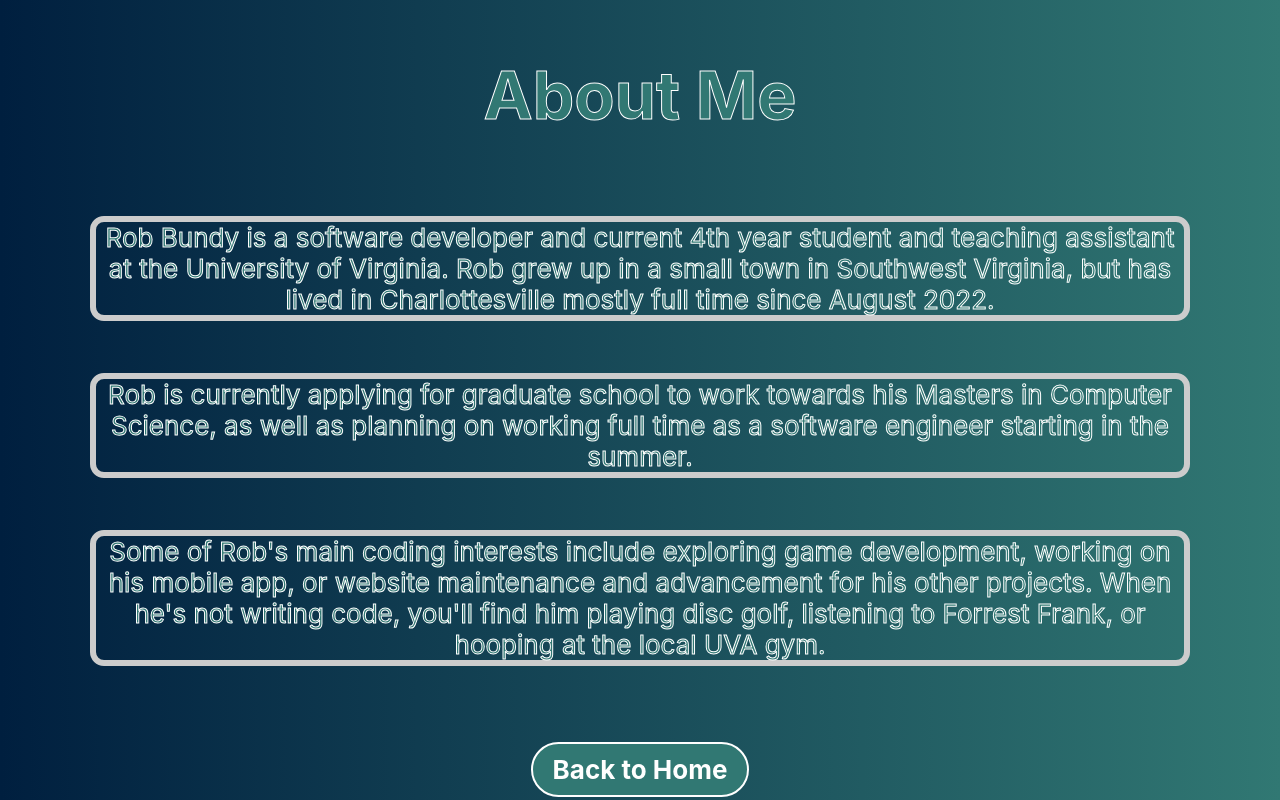
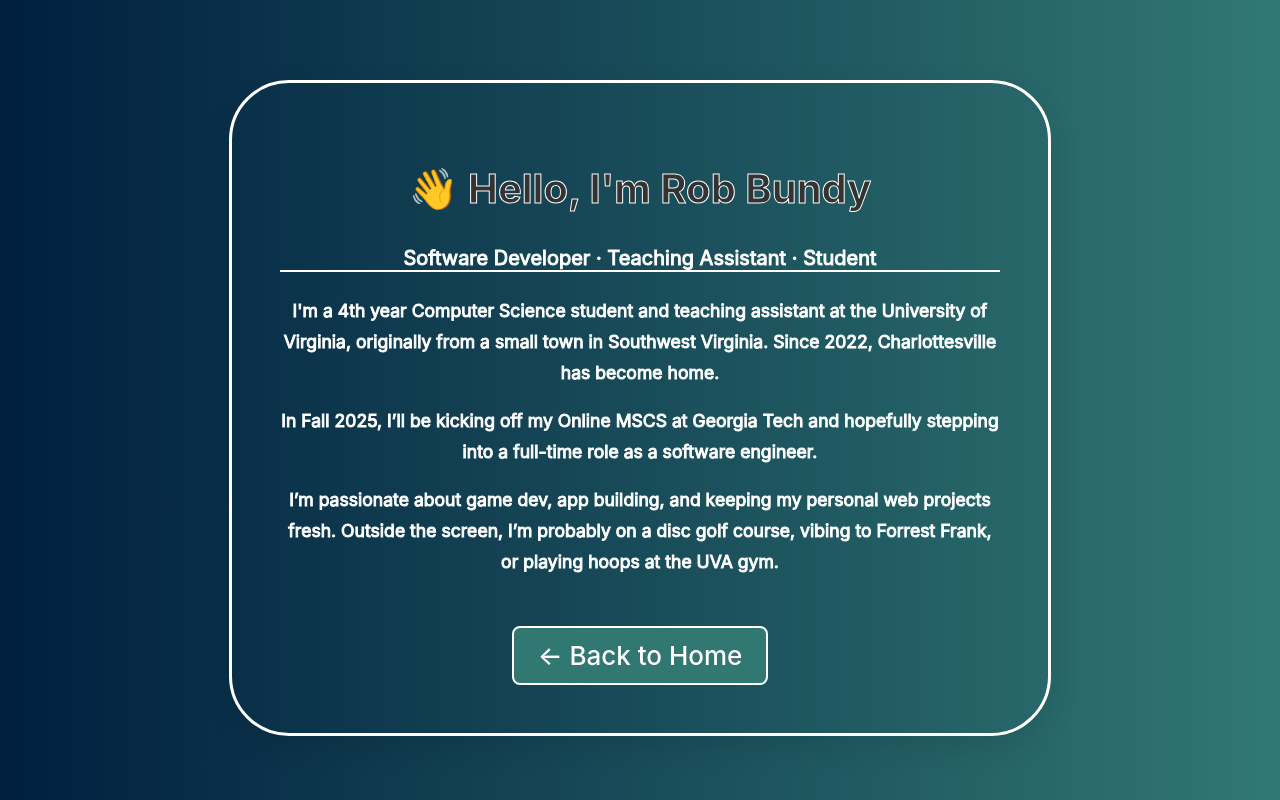
Before and after one commit to RobBundy2002/Website, a React (Create React App) app: page /#/Website/aboutme in a window 1280 px wide. Shown: the top 800 px of the page. Built offline with nearby package versions, Linux system fonts and the light colour scheme.

Commit message:
Redid the aboutme page

```diff
--- a/src/AboutMe.js
+++ b/src/AboutMe.js
@@ -1,29 +1,35 @@
 import React from 'react';
 import './StyleSheets/AboutMe.css';
-import {Link} from "react-router-dom";
+import { Link } from 'react-router-dom';
 
 const AboutMePage = () => {
     return (
-        <div className="about-me-container">
-            <h2>About Me</h2>
+        <section className="about-me-container">
+            <div className="about-me-card">
+                <h1 className="about-title">👋 Hello, I'm Rob Bundy</h1>
+                <p className="about-subtitle">Software Developer · Teaching Assistant · Student </p>
+
+                <div className="about-bio">
                     <p>
-                Rob Bundy is a software developer and current 4th year student and teaching assistant at the University
-                of Virginia. Rob grew up in a small town in Southwest Virginia, but has lived in Charlottesville mostly
-                full time since August 2022.
+                        I'm a 4th year Computer Science student and teaching assistant at the University of Virginia,
+                        originally from a small town in Southwest Virginia. Since 2022, Charlottesville has become home.
                     </p>
                     <p>
-                Rob is currently applying for graduate school to work towards his Masters in Computer Science, as well
-                as planning on working full time as a software engineer starting in the summer.
+                        In Fall 2025, I’ll be kicking off my Online MSCS at Georgia Tech and hopefully stepping into a full-time role
+                        as a software engineer.
                     </p>
                     <p>
-                Some of Rob's main coding interests include exploring game development, working on his
-                mobile app, or website maintenance and advancement for his other projects. When he's not writing code, you'll
-                find him playing disc golf, listening to Forrest Frank, or hooping at the local UVA gym.
+                        I’m passionate about game dev, app building, and keeping my personal web projects fresh.
+                        Outside the screen, I’m probably on a disc golf course, vibing to Forrest Frank, or playing hoops
+                        at the UVA gym.
                     </p>
+                </div>
+
                 <Link to="/Website/" className="back-to-home3">
-                Back to Home
+                    ← Back to Home
                 </Link>
             </div>
+        </section>
     );
 };
 
--- a/src/StyleSheets/AboutMe.css
+++ b/src/StyleSheets/AboutMe.css
@@ -13,11 +13,6 @@
     position: relative;
 }
 
-.about-me-container p{
-    width: 85%;
-    border: #cccccc 6px solid;
-    border-radius: 14px;
-}
 
 .back-to-home3 {
     background-color: #317873;
@@ -35,8 +30,51 @@
     background-color: #5f9ea0;
 }
 
-.h2 {
+.about-me-card {
+    border: white 3px solid;
+    padding: 3rem;
+    border-radius: 60px;
+    margin-top: 10vh;
+    box-shadow: 0 10px 30px rgba(0, 0, 0, 0.1);
+    max-width: 720px;
+    width: 100%;
+    transition: transform 0.3s ease;
+}
 
+.about-me-card:hover {
+    transform: translateY(-5px);
+}
+
+.about-title {
+    font-size: 2.5rem;
+    font-weight: 700;
+    color: #333;
+}
+
+.about-subtitle {
+    font-size: 1.25rem;
+    color: white;
+    margin-bottom: 1.5rem;
+    border-bottom: 2px solid white;
+}
+
+.about-bio p {
+    font-size: 1.1rem;
+    line-height: 1.75;
+    color: white;
+    margin-bottom: 1rem;
+}
+
+.back-to-home3 {
+    display: inline-block;
+    margin-top: 2rem;
+    padding: 0.75rem 1.5rem;
+    background-color: #317873;
+    color: white;
+    text-decoration: none;
+    border-radius: 8px;
+    font-weight: 500;
+    transition: background-color 0.3s ease;
 }
 
 @media (max-width: 1200px) {
```
Lines whose indentation alone changed are shown as unchanged.
